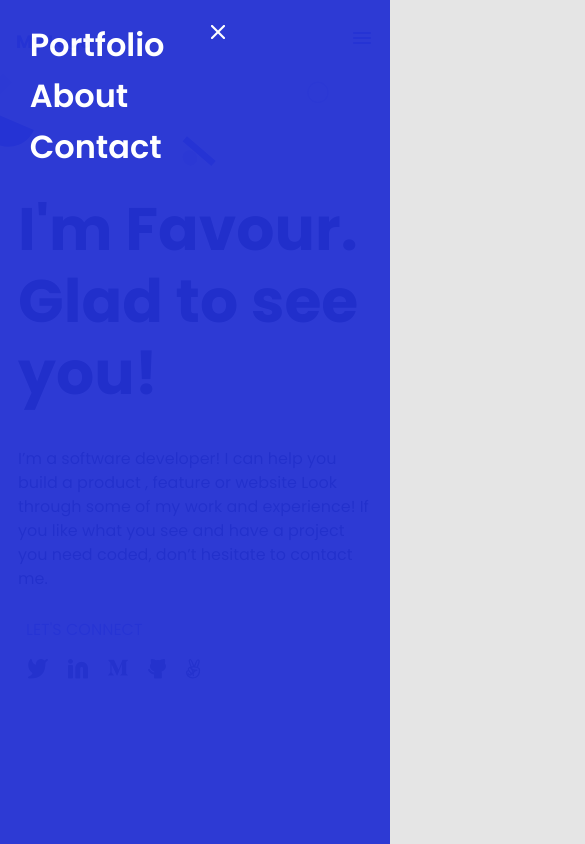
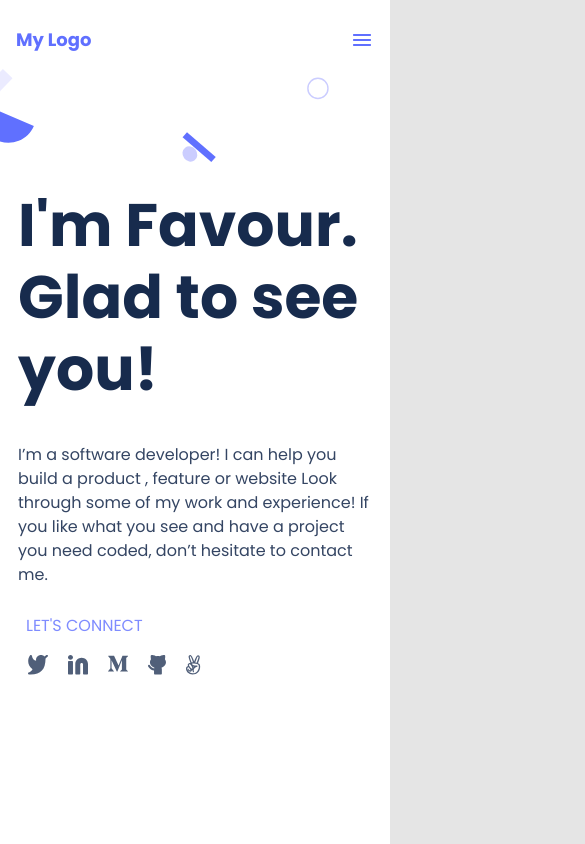
Before and after one commit to Fombi-Favour/Microverse-portfolio, a website: page index.html in a window 390 px wide. Shown: the top 844 px of the page, 585 px wide, since content can reach past the window. Drawn offline with Linux system fonts and the light colour scheme.

Commit message:
Update style.css

```diff
--- a/style.css
+++ b/style.css
@@ -22,28 +22,28 @@ header nav {
   padding: 16px;
 }
 
-.nav-link {
-  background-color: #2230d2;
-  position: fixed;
-  top: 0;
-  left: 0;
-  width: 100%;
-  height: 100%;
-  opacity: 0.95;
-  z-index: 1;
-  text-align: left;
+.link {
+  display: flex;
+  align-items: center;
+}
+
+.nav-link ul {
+  display: flex;
+  padding: 0 20px;
+  list-style: none;
 }
 
 .nav-link img {
   position: absolute;
-  right: 10em;
-  top: 20px;
+  right: 1em;
+  top: 30px;
 }
 
-.nav-link ul {
-  list-style: none;
-  margin: 2%;
-  padding: 2%;
+.nav-link ul li a {
+  color: #344563;
+  font-size: 15px;
+  font-weight: 500;
+  cursor: pointer;
 }
 
 .tag li {
@@ -55,10 +55,6 @@ header nav {
   font-size: 12px;
   font-weight: 500;
   letter-spacing: 0.03em;
-}
-
-.nav-link ul li {
-  margin: 2%;
 }
 
 nav a {
@@ -73,33 +69,15 @@ nav a {
   text-decoration: none;
 }
 
-.nav-link ul li a {
-  font-style: normal;
-  font-weight: 600;
-  font-size: 32px;
-  line-height: 44px;
-  padding: 2%;
-  color: #fff;
-}
-
 @keyframes spin-in {
   0% {
     transform: rotate(360deg);
   }
 }
 
-.link {
-  flex: 1;
-  text-align: right;
-}
-
 .link img {
   cursor: pointer;
 }
-
-/* .link ul {
-  display: none;
-} */
 
 .background {
   min-height: 100vh;
@@ -424,7 +402,37 @@ nav a {
   letter-spacing: 0.03em;
 }
 
-@media only screen and (min-width: 375px) {
+@media only screen and (max-width: 768px) {
+  .nav-link {
+    position: absolute;
+    top: 0;
+    right: -768px;
+    background-color: #6070ff;
+    mix-blend-mode: multiply;
+    backdrop-filter: blur(8px);
+    z-index: 2;
+    width: 100%;
+    height: 100vh;
+    transition: 0.5s;
+  }
+
+  .nav-link ul {
+    display: flex;
+    flex-direction: column;
+    margin: 80px 0;
+    padding: 0 15px;
+  }
+
+  .nav-link ul li {
+    padding: 12px 0;
+  }
+
+  .nav-link ul li a {
+    font-size: 32px;
+    font-weight: 600;
+    color: #fff;
+  }
+
   .background {
     min-height: 100vh;
     background: url("./assets/mobile-bg.svg");
@@ -454,24 +462,16 @@ nav a {
     display: none;
   }
 
-  .link ul {
-    display: block;
-  }
-
-  .link ul li {
+  .nav-link ul li {
     display: inline-block;
     padding: 0 10px;
   }
 
-  .link ul li a {
+  .nav-link ul li a {
     color: #344563;
     font-size: 15px;
     font-weight: 500;
     cursor: pointer;
-  }
-
-  .nav-link {
-    display: none;
   }
 
   .background {
@@ -636,20 +636,12 @@ nav a {
     padding: 16px 120px;
   }
 
-  .link img {
-    display: none;
-  }
-
-  .link ul {
-    display: block;
-  }
-
-  .link ul li {
+  .nav-link ul li {
     display: inline-block;
     padding: 0 10px;
   }
 
-  .link ul li a {
+  .nav-link ul li a {
     color: #344563;
     font-size: 15px;
     font-weight: 500;
```
